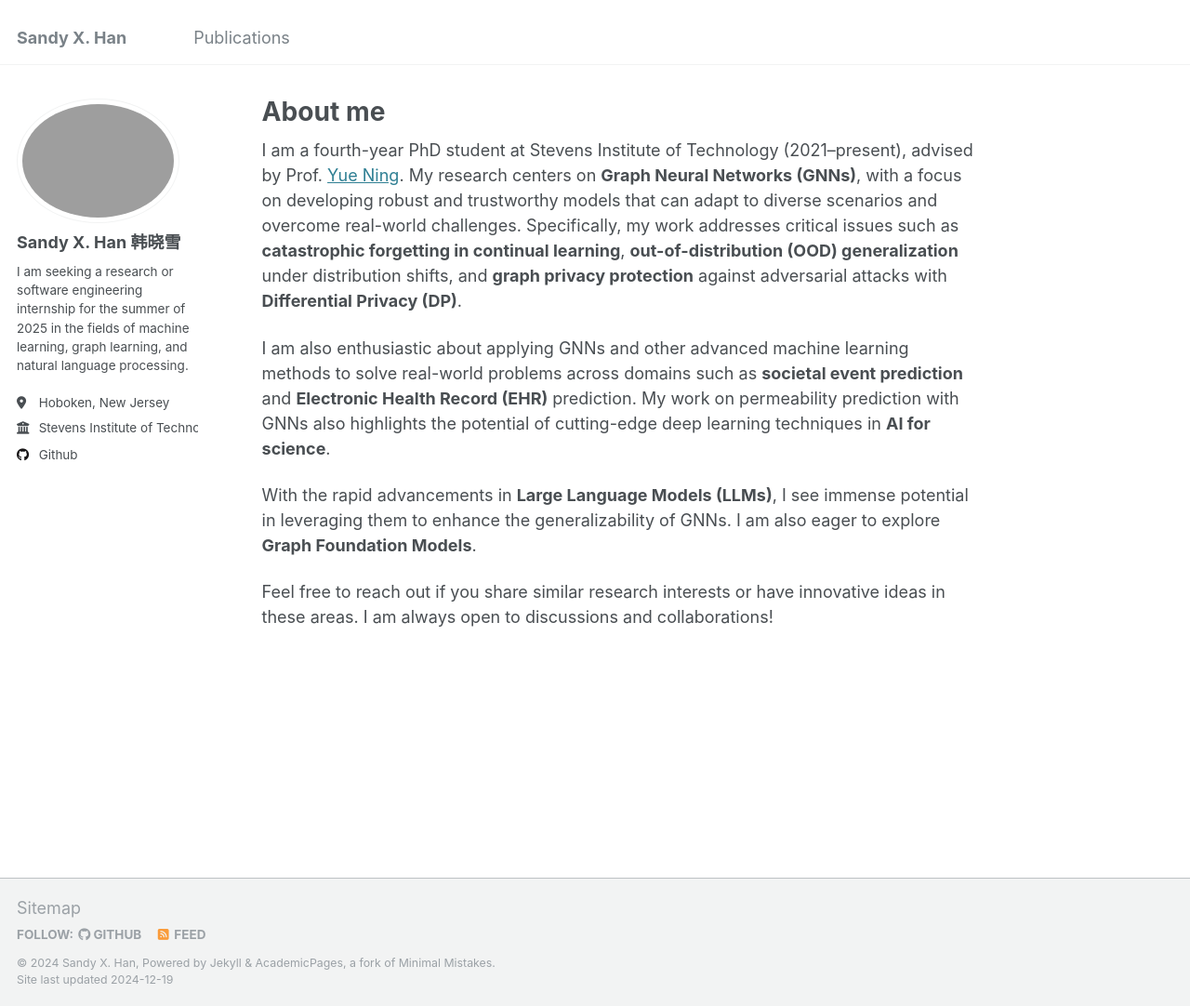
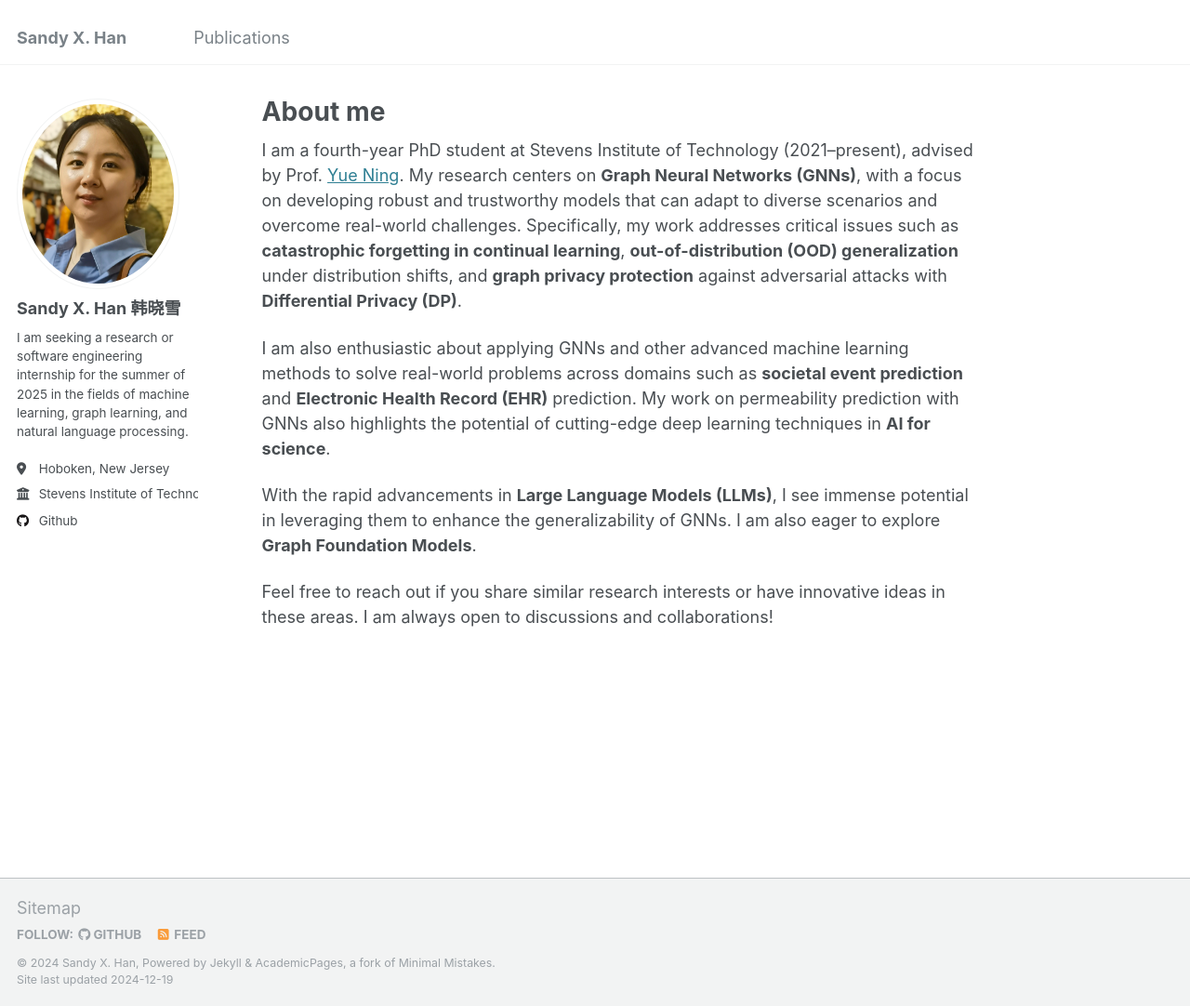
Before and after one commit to hanxiaoxue114/hanxiaoxue114.github.io, a Jekyll site: the page built from _pages/about.md, in a window 1280 px wide and 1082 px high. Shown: the whole window at 93% size. Built offline with Jekyll 4.4.1, drawn with Linux system fonts in a browser that asks for light colours.

Commit message:
Update _config.yml

```diff
--- a/_config.yml
+++ b/_config.yml
@@ -21,7 +21,7 @@ repository               : "hanxiaoxue114/hanxiaoxue114.github.io"
 #               Additional customization can be done by editing /_includes/author-profile.html
 author:
   # Biographic information
-  avatar           : "sandy.png"
+  avatar           : "sandy.jpg"
   name             : "Sandy X. Han 韩晓雪"
   pronouns         : # example: "she/her"
   bio              : "I am seeking a research or software engineering internship for the summer of 2025 in the fields of machine learning, graph learning, and natural language processing."
```
